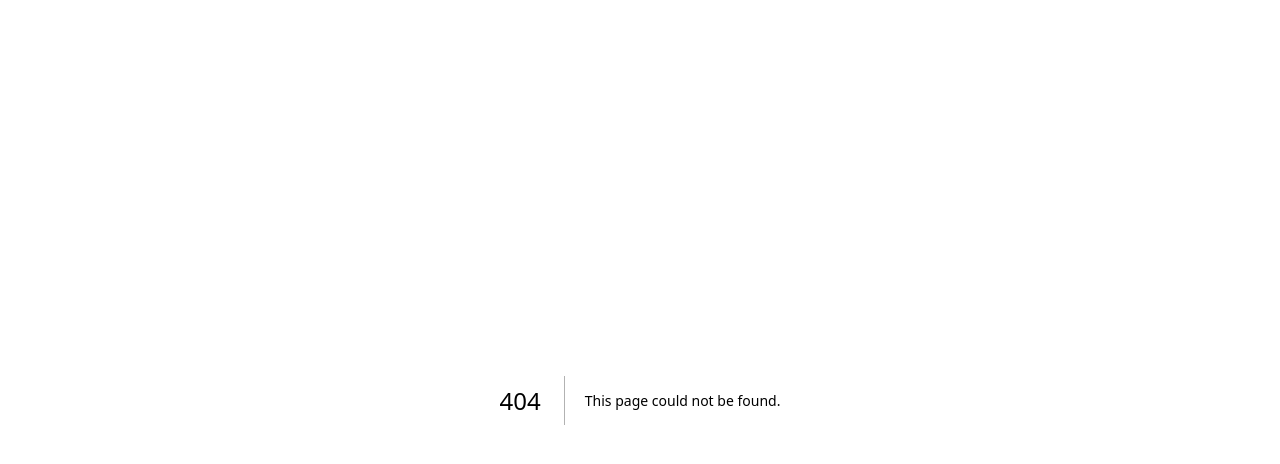
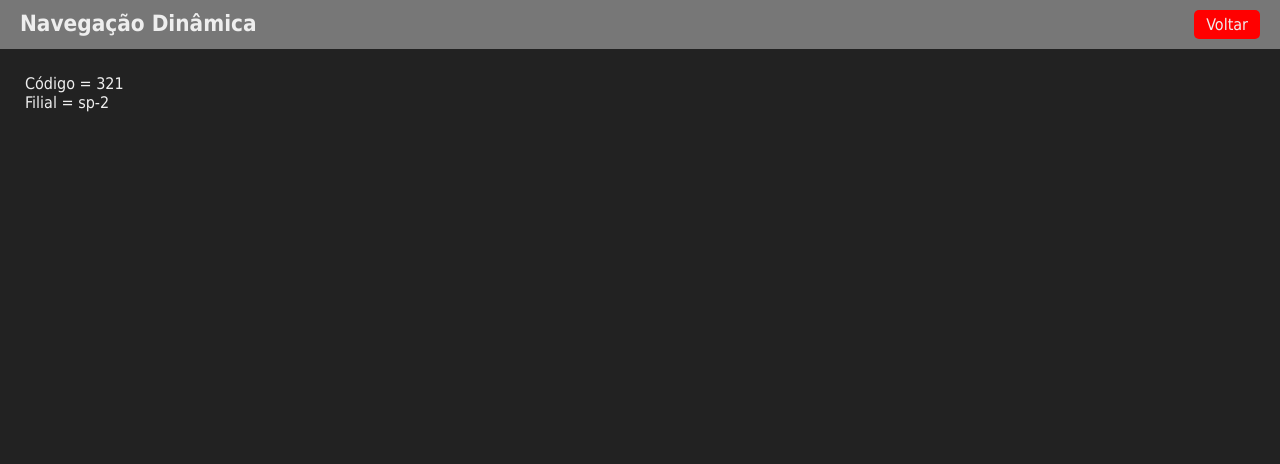
Before and after one commit to mbpfilho/Nextjs-fundamentos, a Next.js app: page /cliente/sp-2/321 in a window 1280 px wide. Before the commit this address had no page. Shown: the top 464 px of the page. Built offline with nearby package versions, Linux system fonts and the light colour scheme.

Commit message:
navegacao dinamica

```diff
--- /dev/null
+++ b/src/pages/cliente/[filial]/[codigo].jsx
@@ -0,0 +1,13 @@
+import Layout from "../../../components/Layout";
+import {useRouter} from "next/router"
+
+export default function ClientePorCodigo(){
+  const router=useRouter()
+
+  return(
+    <Layout titulo="Navegação Dinâmica">
+      <div>Código = {router.query.codigo}</div>
+      <div>Filial = {router.query.filial}</div>
+    </Layout>
+  )
+}
--- a/src/pages/index.jsx
+++ b/src/pages/index.jsx
@@ -13,6 +13,7 @@
       <Navegador texto="Exemplo" destino="/exemplo"></Navegador>
       <Navegador texto="JSX" destino="/jsx" cor="crimson"></Navegador>
       <Navegador texto="Navegação #1" destino="/navegacao" cor="green"></Navegador>
+      <Navegador texto="Navegação #2" destino="/cliente/sp-2/321" cor="orange"></Navegador>
     </div>
   )
 }
```
